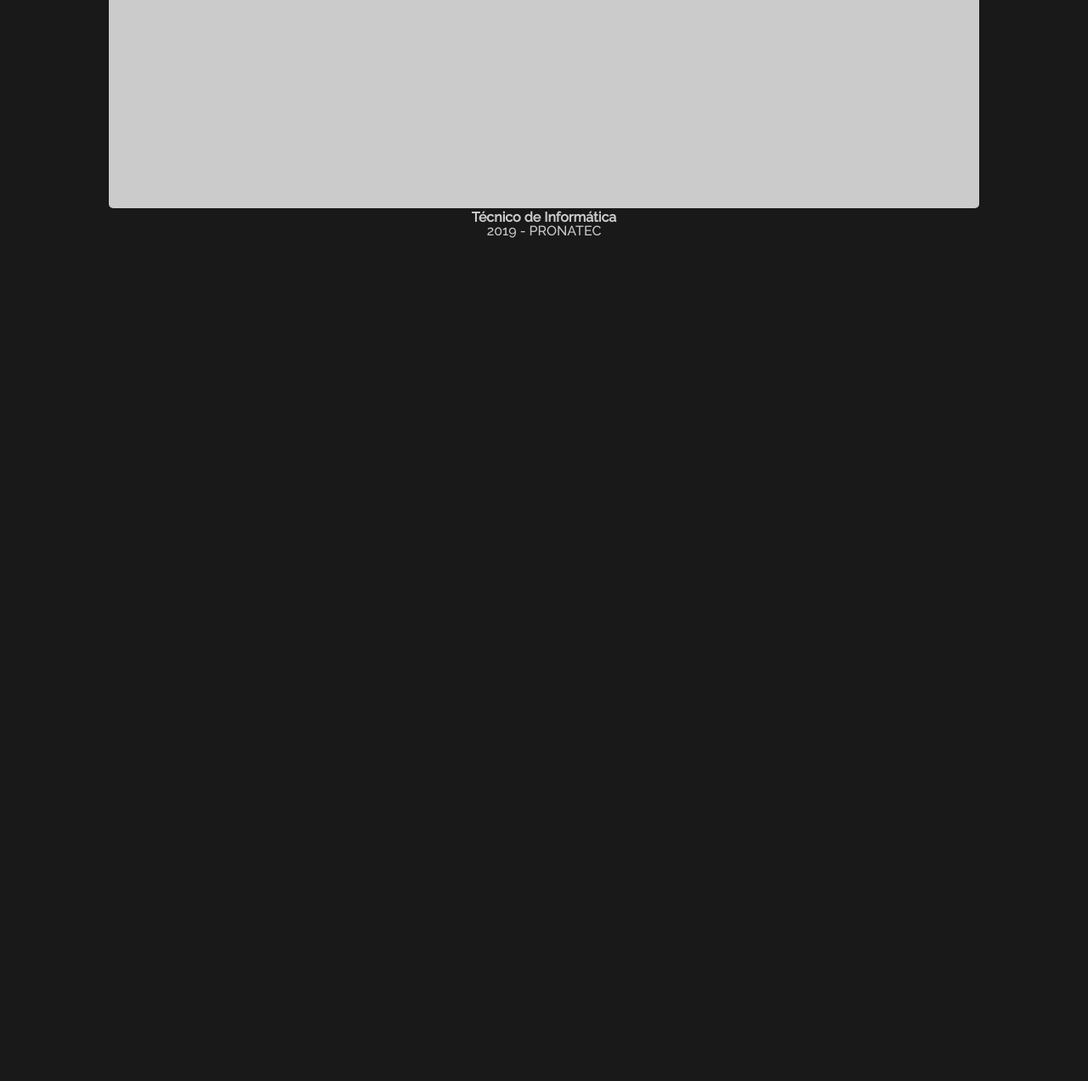
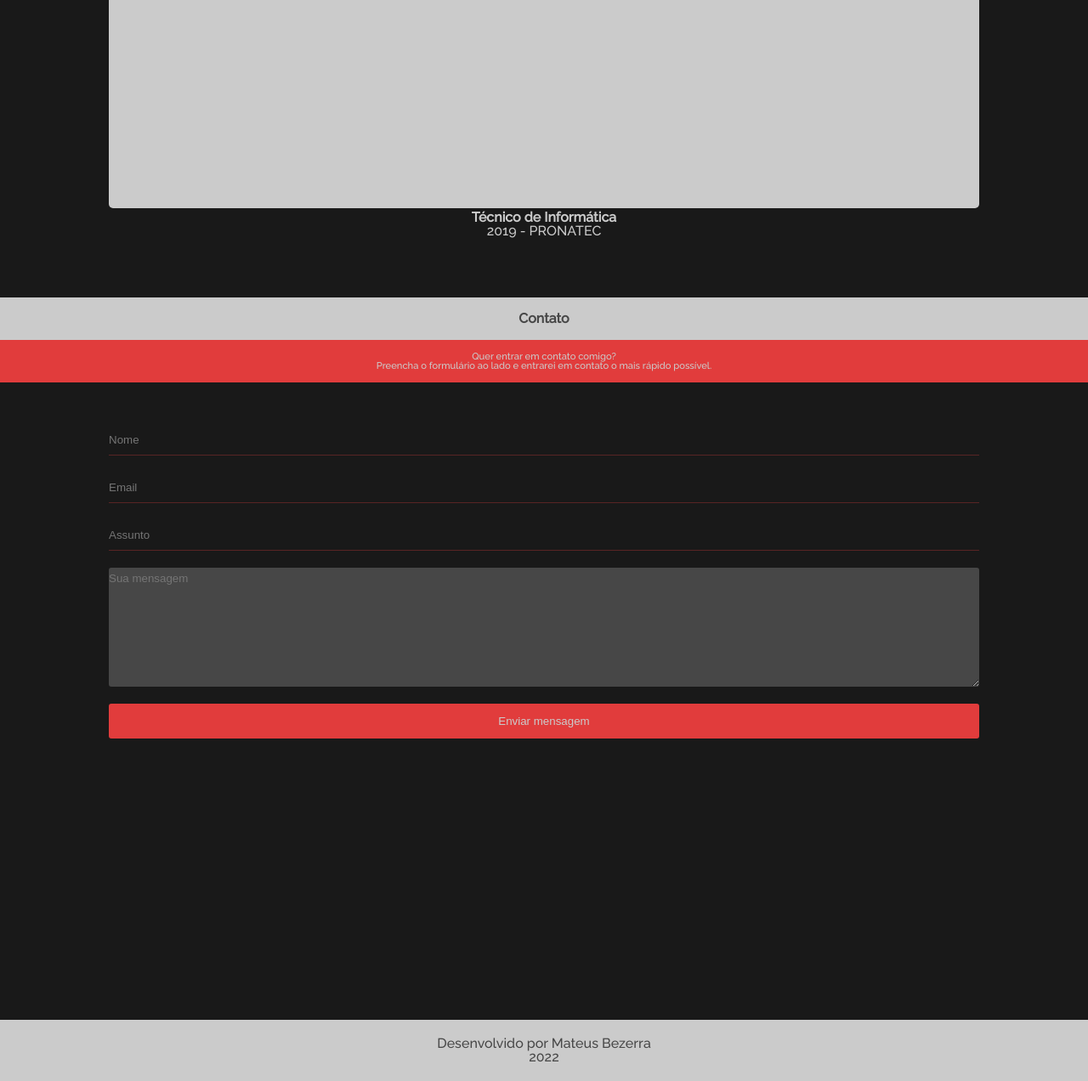
Before and after one commit to Mateuscoding/meu-portfolio, a plain HTML site: page index.html in a window 1280 px wide. Shown: the part 4160-5432 px from the top of the page at 85% size. Before the commit the page ends 4460 px from the top, so only its background shows below. Drawn offline with nearby package versions, Linux system fonts and the light colour scheme.

Commit message:
Concluindo sessao de Formulario e Rodape

```diff
--- /dev/null
+++ b/css/contact.css
@@ -0,0 +1,93 @@
+.formcontato__contact{
+    width: 100%;
+    height: 100vh;
+    padding: 50px 0px;
+
+    /* overflow: hidden; */
+}
+
+.formcontato--info{
+    display: none;
+}
+
+.formcontato__contact__title{
+    width: 100%;
+    height: 50px;
+    text-align: center;
+    line-height: 50px;
+    background-color: var(--cinza-claro);
+    color: var(--cinza);
+    font-weight: bold;
+    /* font-size: 40px; */
+}
+
+.formcontato__contact__paragraph{
+    width: 100%;
+    height: 50px;
+    background-color: var(--vermelho-claro);
+    font-size: .7rem;
+    display: flex;
+    flex-direction: column;
+    justify-content: center;
+    text-align: center;
+    color: var(--cinza-claro);
+}
+
+.formcontato__form{
+    padding: 50px 0px;
+    width: 100%;
+    height: auto;
+    display: flex;
+    flex-direction: column;
+    align-items: center;
+    gap: 20px;
+}
+
+.formcontato__input{
+    background-color: transparent;
+    border: none;
+    border-bottom: 1px solid #e13c3c52;
+    outline: none;
+    width: 80%;
+    padding: 10px 0px;
+    color: var(--cinza-claro);
+    transition: all .5s;
+}
+.formcontato__input:focus{
+    border-bottom-color: var(--vermelho-claro);
+
+}
+.formcontato__textarea{
+    background-color: var(--cinza);
+    color: var(--cinza-claro);
+    border: none;
+    outline: none;
+    padding: 5px 0px;
+    /* width: calc(80% - 7px); */
+    width: 80%;
+    height: 130px;
+    border-radius: 3px;
+    font-family: sans-serif;
+    transition: all .5s;
+}
+
+.formcontato__textarea:focus{
+    width: calc(80% - 10px);
+    padding: 5px;
+    border: 1px solid;
+    border-color: var(--vermelho-claro);
+}
+
+.formcontato__botao{
+    padding: 13px;
+    background-color: var(--vermelho-claro);
+    border: none;
+    color: var(--cinza-claro);
+    width: 80%;
+    border-radius: 3px;
+    cursor: pointer;
+    transition: all .5s;
+}
+.formcontato__botao:hover{
+    transform: scale(1.01);
+}
--- a/index.html
+++ b/index.html
@@ -15,6 +15,8 @@
     <link rel="stylesheet" href="css/hobbies.css">
     <link rel="stylesheet" href="css/experiencia.css">
     <link rel="stylesheet" href="./css/academic.css">
+    <link rel="stylesheet" href="./css/contact.css">
+    <!-- <link rel="stylesheet" href="css/footer.css"> -->
 
     <link href='https://unpkg.com/boxicons@2.1.4/css/boxicons.min.css' rel='stylesheet'>
 
@@ -256,6 +258,49 @@
     </div>
  </section>
 
-<script src="validate.js"></script>
+  <!-- Sessão de Contato -->
+
+  <section class="formcontato">
+    <div id="contato" class="formcontato__contact">
+        <div class="formcontato--info">
+            <img class="formcontato__img" src="assets\contact_image.png">
+        </div>
+        <div class="formcontato__text">
+            <div class="formcontato__contact__title">
+                <h2 class="formcontato__title">Contato</h2>
+            </div>
+            <div class="formcontato__contact__paragraph">
+                <p class="formcontato__paragraph">Quer entrar em contato comigo?</p>
+                <p class="formcontato__paragraph">Preencha o formulário ao lado e entrarei em contato o mais rápido possível. </p>
+            </div>
+            <form class="formcontato__form" id="formulario">
+                    <input class="formcontato__input" type="text" id="nome" placeholder="Nome">
+                    <input class="formcontato__input" type="email" id="email" placeholder="Email">
+                    <input class="formcontato__input" type="text" id="assunto" placeholder="Assunto">
+                    <textarea class="formcontato__textarea" rows="5" cols="40" id="mensagem" name="mensagem" placeholder="Sua mensagem"></textarea>
+                    <button class="formcontato__botao">Enviar mensagem</button>
+            </form>
+            <!-- <div class="btn-form">
+                <button onclick="btnBackForm()">
+                    &larr;
+                </button>
+                <button onclick="btnNextForm()">
+                    &rarr;
+                </button>
+
+            </div> -->
+        </div>
+    </div>
+</section>
+
+<!-- Sessão de Footer/Rodapé-->
+<section class="footer">
+    <div class="footer__rodape">
+        <p>Desenvolvido por Mateus Bezerra</p>
+        <p>2022</p>
+    </div>
+</section>
+
+<script src="script.js"></script>
 </body>
 </html>
--- a/validate.js
+++ b/script.js
@@ -1 +1,4 @@
+// Paginas do Form
+
+
 //Seu JavaScript de validação aqui
--- a/style.css
+++ b/style.css
@@ -98,7 +98,11 @@ section.formcontato{
 /*footeer*/
 
 section.footer{
-
+   width: 100%;
+   /* height: 70px; */
+    padding: 20px 0px;
+   background-color: var(--cinza-claro);
+   text-align: center;
 }
 
 /* Chegou a hora de se desafiar com a responsividade,
```
